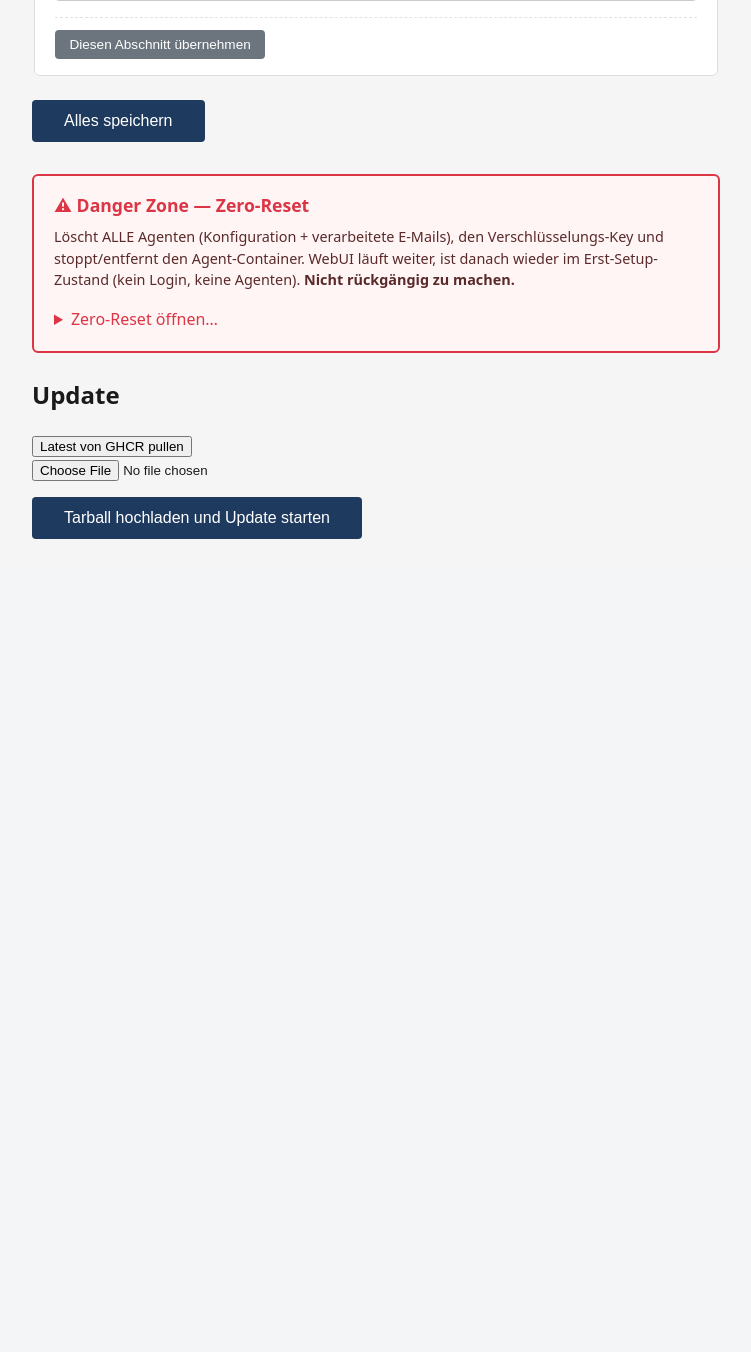
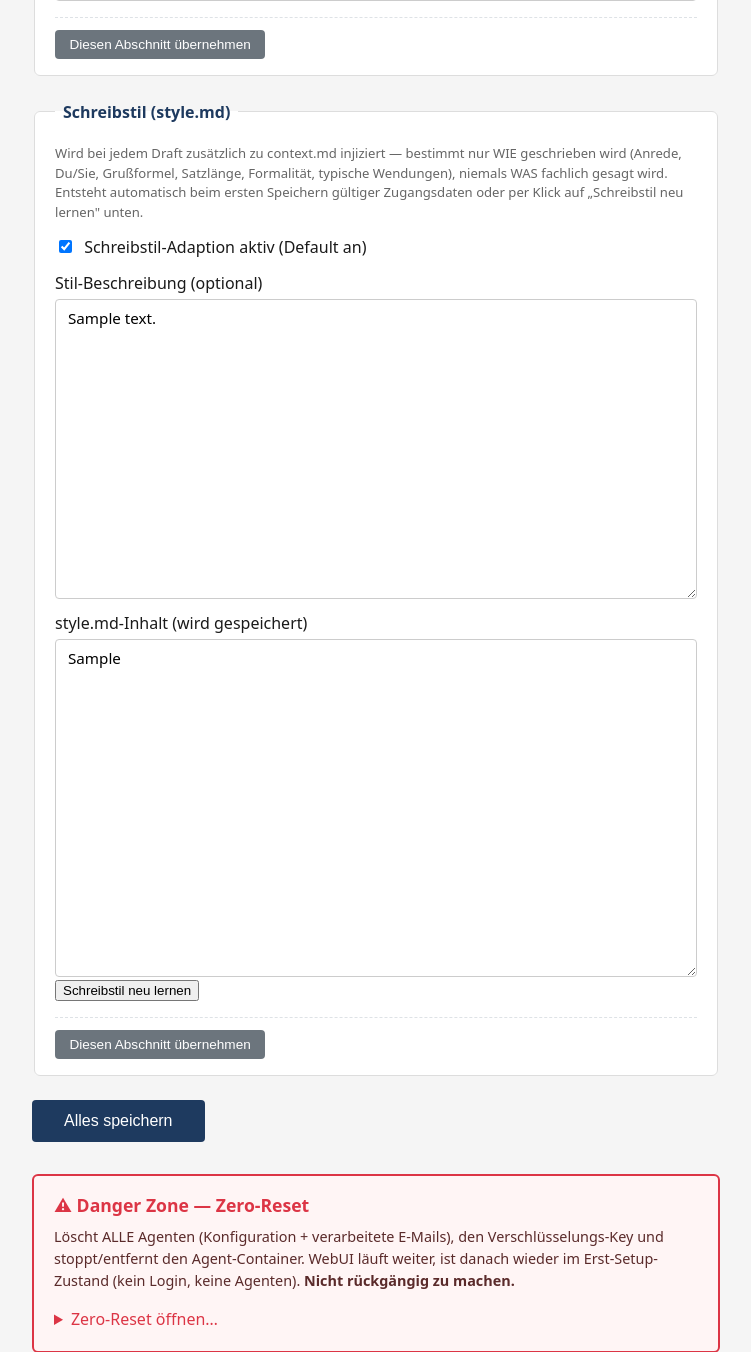
Before and after one commit to EnverShala/vizpatch, a Python web app: template webui/src/templates/index.html in a window 1280 px wide. Shown: the part 2679-4031 px from the top of the page, without its empty margins (264-1015 px from the left). Before the commit the page ends 3218 px from the top, so only its background shows below. Run offline with Jinja, Linux system fonts and the light colour scheme; the template is opened without the code that fills it: most values are stand-ins (such as "Sample title", 1, 10 or a date in 2020).

Commit message:
feat(06-03): style-Fieldset im WebUI — Freitext, Enable-Schalter, Re-Learn
Neues Fieldset "Schreibstil (style.md)" nach dem context.md-Fieldset (STY-03):
Enable-Checkbox (enable_style_adaption, Default an), optionales Freitext-Feld
(style_note, vor allem fuer neue/leere Postfaecher), die style.md-Textarea selbst
und ein Section-Save-Button nach dem etablierten HTMX-Muster.

"Schreibstil neu lernen"-Button (relearnStyle-JS, analog generateContext) fragt
vor dem Ueberschreiben per confirm() nach, disabled sich waehrend des ~30-60s
fetch(/style/relearn), schreibt das Ergebnis direkt in die style_md-Textarea und
zeigt Fehler per alert(status+text).

```diff
--- a/webui/src/templates/index.html
+++ b/webui/src/templates/index.html
@@ -188,6 +188,35 @@
     </div>
   </fieldset>
 
+  <fieldset>
+    <legend>Schreibstil (style.md)</legend>
+    <p class="hint">
+      Wird bei jedem Draft zusätzlich zu context.md injiziert — bestimmt nur WIE geschrieben wird
+      (Anrede, Du/Sie, Grußformel, Satzlänge, Formalität, typische Wendungen), niemals WAS fachlich
+      gesagt wird. Entsteht automatisch beim ersten Speichern gültiger Zugangsdaten oder per Klick
+      auf „Schreibstil neu lernen" unten.
+    </p>
+
+    <label>
+      <input type="checkbox" name="enable_style_adaption" value="true" {% if env.ENABLE_STYLE_ADAPTION != 'false' %}checked{% endif %}>
+      Schreibstil-Adaption aktiv (Default an)
+    </label>
+
+    <label for="style_note">Stil-Beschreibung (optional)</label>
+    <textarea id="style_note" name="style_note" rows="3" maxlength="5000" placeholder="Optional: Schreibstil kurz beschreiben oder Beispiel einfügen — vor allem für neue/leere Postfächer">{{ style_note }}</textarea>
+
+    <label for="style_md">style.md-Inhalt (wird gespeichert)</label>
+    <textarea id="style_md" name="style_md" rows="16">{{ style_md }}</textarea>
+
+    <button type="button" id="style-relearn-btn" onclick="relearnStyle(this)">Schreibstil neu lernen</button>
+    <p class="hint" id="style-relearn-hint" style="display:none">&#9888; Analysiert die letzten gesendeten Mails + die Stil-Beschreibung neu und überschreibt style.md oben.</p>
+
+    <div class="section-save">
+      <button type="button" class="btn-section-save" hx-post="/save" hx-include="closest fieldset, #active-agent-id" hx-target="#save-msg-style" hx-swap="innerHTML">Diesen Abschnitt übernehmen</button>
+      <span id="save-msg-style" class="save-inline-msg"></span>
+    </div>
+  </fieldset>
+
   <button type="submit" class="btn-save-all">Alles speichern</button>
 </form>
 
@@ -246,6 +275,34 @@ async function generateContext(btn) {
     btn.textContent = original;
   }
 }
+
+async function relearnStyle(btn) {
+  if (!confirm('Bestehendes Stil-Profil überschreiben und aus den aktuellen gesendeten Mails neu lernen?')) return;
+  const target = document.getElementById('style_md');
+  const noteField = document.getElementById('style_note');
+  const hint = document.getElementById('style-relearn-hint');
+  btn.disabled = true;
+  const original = btn.textContent;
+  btn.textContent = '⏳ Lerne Stil (~30–60s)…';
+  try {
+    const fd = new FormData();
+    fd.append('agent_id', '{{ agent_id }}');
+    fd.append('style_note', noteField.value);
+    const res = await fetch('/style/relearn', {method: 'POST', body: fd});
+    if (!res.ok) {
+      const err = await res.text();
+      alert('Fehler ' + res.status + ':\n' + err);
+      return;
+    }
+    target.value = await res.text();
+    hint.style.display = 'block';
+  } catch (e) {
+    alert('Netzwerkfehler: ' + e);
+  } finally {
+    btn.disabled = false;
+    btn.textContent = original;
+  }
+}
 </script>
 {% endif %}
 
```
